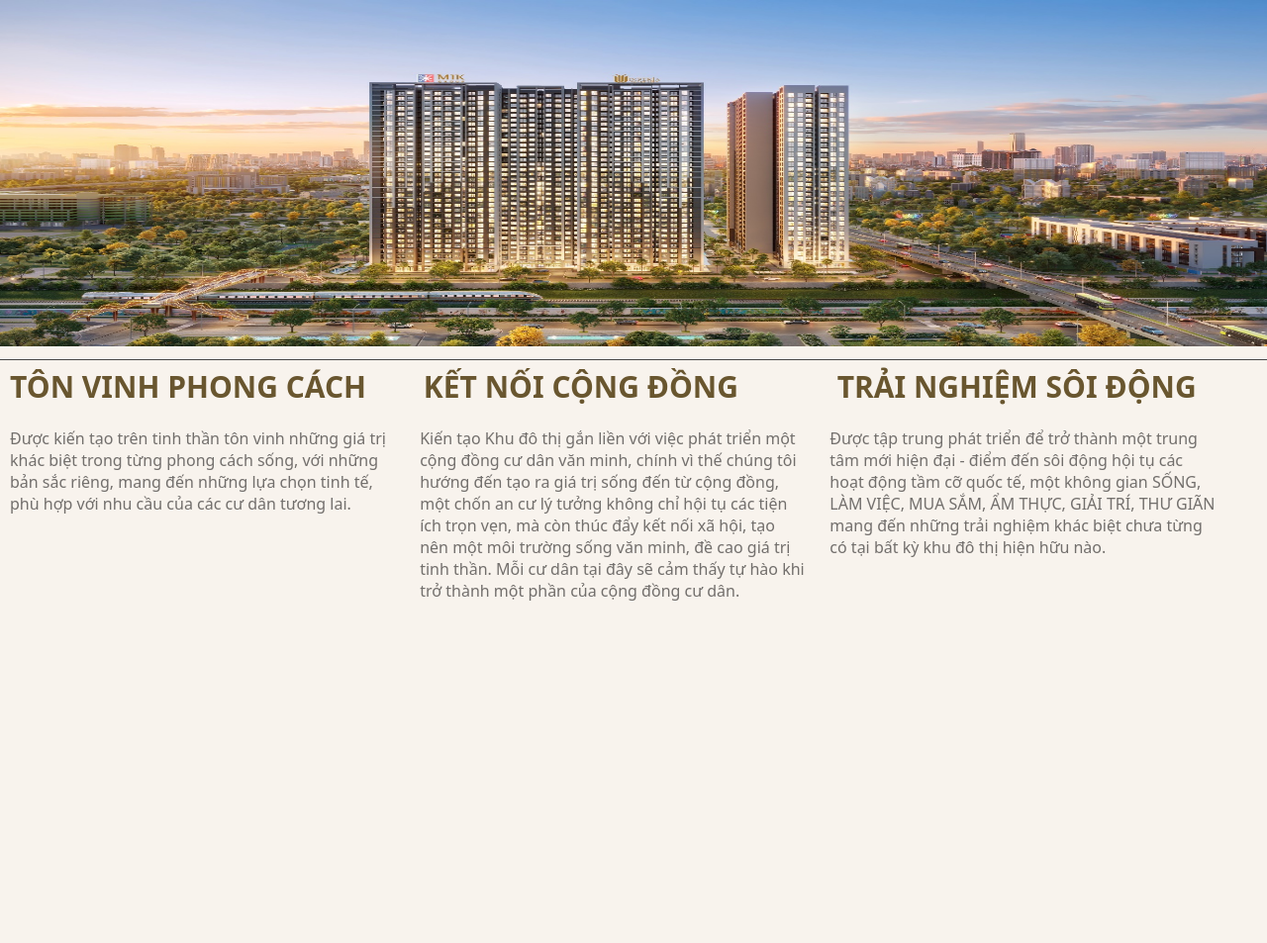
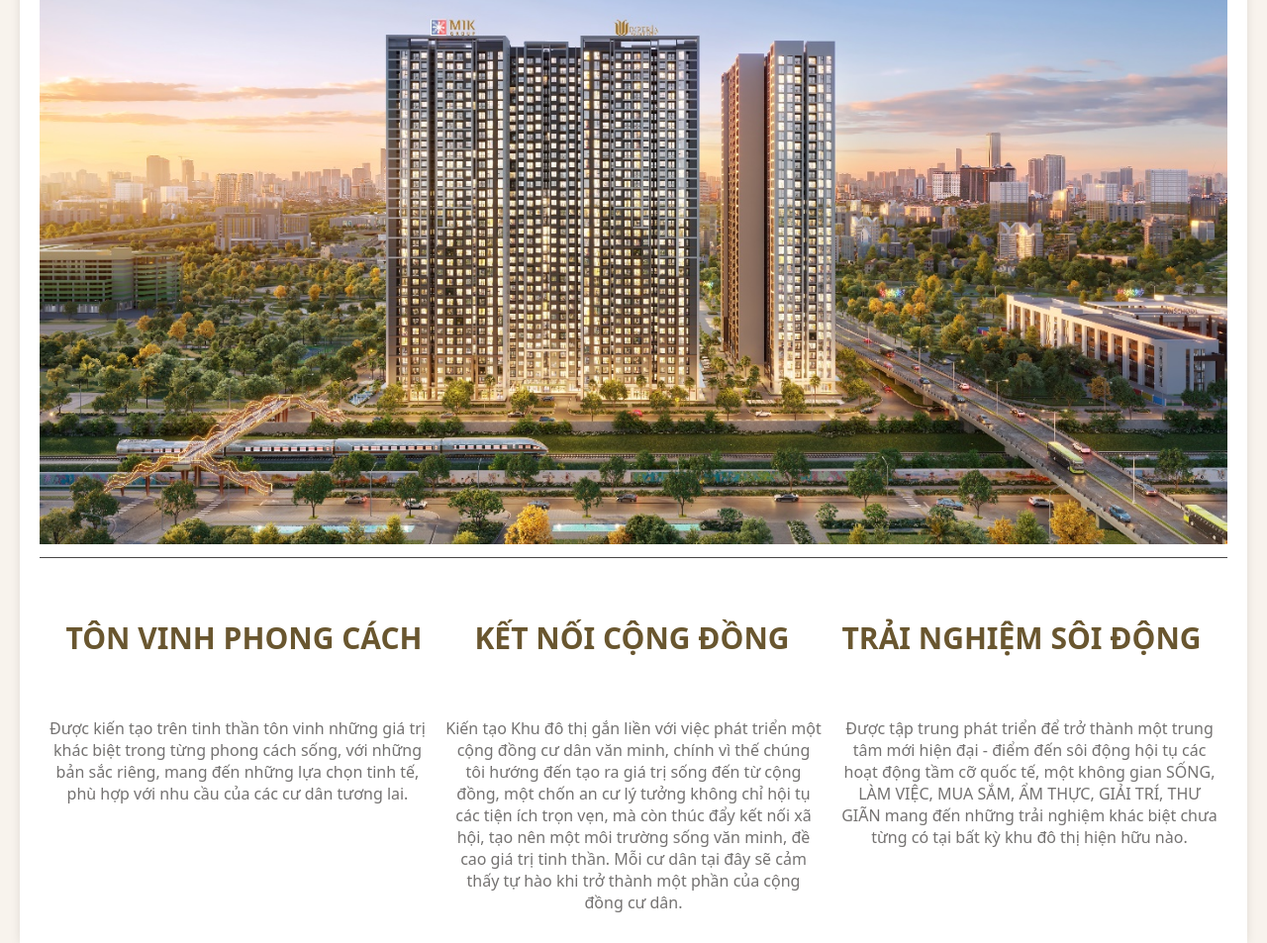
Before and after one commit to huahongkhanh/doan_quanlythongtin, a plain HTML site: page index.html in a window 1280 px wide. Shown: the whole page at 99% size. Before the commit the page ends 800 px from the top, so only its background shows below. Drawn offline with Linux system fonts and the light colour scheme.

Commit message:
update index

```diff
--- a/index.html
+++ b/index.html
@@ -3,74 +3,86 @@
 <head>
     <meta charset="UTF-8">
     <meta name="viewport" content="width=device-width, initial-scale=1.0">
-    <meta
-    name="viewport"
-    content="width=device-width, initial-scale=1"
-    />
     <title>Trang chủ</title>
     <style>
         body {
             font-family: system-ui, -apple-system, BlinkMacSystemFont, 'Segoe UI', Roboto, Oxygen, Ubuntu, Cantarell, 'Open Sans', 'Helvetica Neue', sans-serif;
             background-color: rgb(248, 243, 237);
-            background-position: center;
-            background-repeat: no-repeat;
-            background-size: cover;
             margin: 0;
             padding: 0;
+            display: flex;
+            justify-content: center;
+            align-items: center;
+            height: 100vh;
         }
-        .column {
+
+        #wrapper {
+            max-width: 1200px;
             width: 100%;
+            margin: 0 auto;
+            padding: 20px;
+            background-color: white;
+            box-shadow: 0 0 10px rgba(0, 0, 0, 0.1);
         }
-        @media (min-width: 600px) {
-            .column {
-                width: 50%;
-            }
-        }
+
         #header a {
+            display: block;
             border-bottom: 1.5px solid rgb(72, 71, 71);
             padding: 8px 0px;
+            text-align: center;
         }
-        ul#main_menu {
+
+        #header img {
+            width: 100%;
+            height: auto;
+        }
+
+        .main_menu {
             color: #69562f;
             font-size: 30px;
-            margin: 10px 10px 0px;
+            margin: 10px 0px;
             padding: 0px 15px;
             list-style: none;
             padding: 5px 0px;
-            display: inline-block;
-            vertical-align: middle;
+            display: flex;
+            justify-content: space-around;
+            align-items: center;
+            text-align: center;
         }
-        ul#main_menu li {
-            display: inline-block;
-            width: 390px;
-            margin-right: 20px;
-            box-sizing: border-box;
-            vertical-align: top;
-            text-align: left;
+
+        .main_menu li {
+            color: #69562f;
+            font-size: 30px;
+            margin: 10px 0px;
+            padding: 0px 15px;
+            list-style: none;
+            padding: 5px 0px;
+            display: flex;
+            justify-content: space-around;
+            align-items: center;
+            text-align: center;
+            font-weight: bold;
         }
-        ul#main_menu li:last-child {
-            margin-right: 0;
-        }
-        ul#main_menu li p {
-            margin: 0;
-        }
-        ul#content {
+
+        .content {
             font-size: 16px;
             color: #3F3B3AB8;
-            margin: 0px 10px 0px;
+            margin: 10px 0;
             list-style: none;
             padding: 0;
-            text-align: left;
+            display: flex;
+            justify-content: space-around;
+            text-align: justify;
         }
-        ul#content p {
-            display: inline-block;
-            width: 390px;
-            margin-right: 20px;
-            box-sizing: border-box;
-            vertical-align: top;
+
+        .content div {
+            flex: 1;
+            margin: 0 10px;
+            text-align: center;
         }
-        ul#content p:last-child {
-            margin-right: 0;
+
+        .content p {
+            margin: 0;
         }
     </style>
 </head>
@@ -80,19 +92,23 @@
             <a href="https://index.html">
                 <img src="anhchungcu.jpeg" width="1280" height="350">
             </a>
-            <ul id="main_menu">
-                <b>
+            <ul class="main_menu">
                 <li><p>TÔN VINH PHONG CÁCH</p></li>
                 <li><p>KẾT NỐI CỘNG ĐỒNG</p></li>
                 <li><p>TRẢI NGHIỆM SÔI ĐỘNG</p></li>
-                </b>
             </ul>
         </div>
-        <ul id="content">
-            <p>Được kiến tạo trên tinh thần tôn vinh những giá trị khác biệt trong từng phong cách sống, với những bản sắc riêng, mang đến những lựa chọn tinh tế, phù hợp với nhu cầu của các cư dân tương lai.</p>
-            <p>Kiến tạo Khu đô thị gắn liền với việc phát triển một cộng đồng cư dân văn minh, chính vì thế chúng tôi hướng đến tạo ra giá trị sống đến từ cộng đồng, một chốn an cư lý tưởng không chỉ hội tụ các tiện ích trọn vẹn, mà còn thúc đẩy kết nối xã hội, tạo nên một môi trường sống văn minh, đề cao giá trị tinh thần. Mỗi cư dân tại đây sẽ cảm thấy tự hào khi trở thành một phần của cộng đồng cư dân.</p>
-            <p>Được tập trung phát triển để trở thành một trung tâm mới hiện đại - điểm đến sôi động hội tụ các hoạt động tầm cỡ quốc tế, một không gian SỐNG, LÀM VIỆC, MUA SẮM, ẨM THỰC, GIẢI TRÍ, THƯ GIÃN mang đến những trải nghiệm khác biệt chưa từng có tại bất kỳ khu đô thị hiện hữu nào.</p>
-        </ul>
+        <div class="content">
+            <div>
+                <p>Được kiến tạo trên tinh thần tôn vinh những giá trị khác biệt trong từng phong cách sống, với những bản sắc riêng, mang đến những lựa chọn tinh tế, phù hợp với nhu cầu của các cư dân tương lai.</p>
+            </div>
+            <div>
+                <p>Kiến tạo Khu đô thị gắn liền với việc phát triển một cộng đồng cư dân văn minh, chính vì thế chúng tôi hướng đến tạo ra giá trị sống đến từ cộng đồng, một chốn an cư lý tưởng không chỉ hội tụ các tiện ích trọn vẹn, mà còn thúc đẩy kết nối xã hội, tạo nên một môi trường sống văn minh, đề cao giá trị tinh thần. Mỗi cư dân tại đây sẽ cảm thấy tự hào khi trở thành một phần của cộng đồng cư dân.</p>
+            </div>
+            <div>
+                <p>Được tập trung phát triển để trở thành một trung tâm mới hiện đại - điểm đến sôi động hội tụ các hoạt động tầm cỡ quốc tế, một không gian SỐNG, LÀM VIỆC, MUA SẮM, ẨM THỰC, GIẢI TRÍ, THƯ GIÃN mang đến những trải nghiệm khác biệt chưa từng có tại bất kỳ khu đô thị hiện hữu nào.</p>
+            </div>
+        </div>
     </div>
 </body>
 </html>
```
